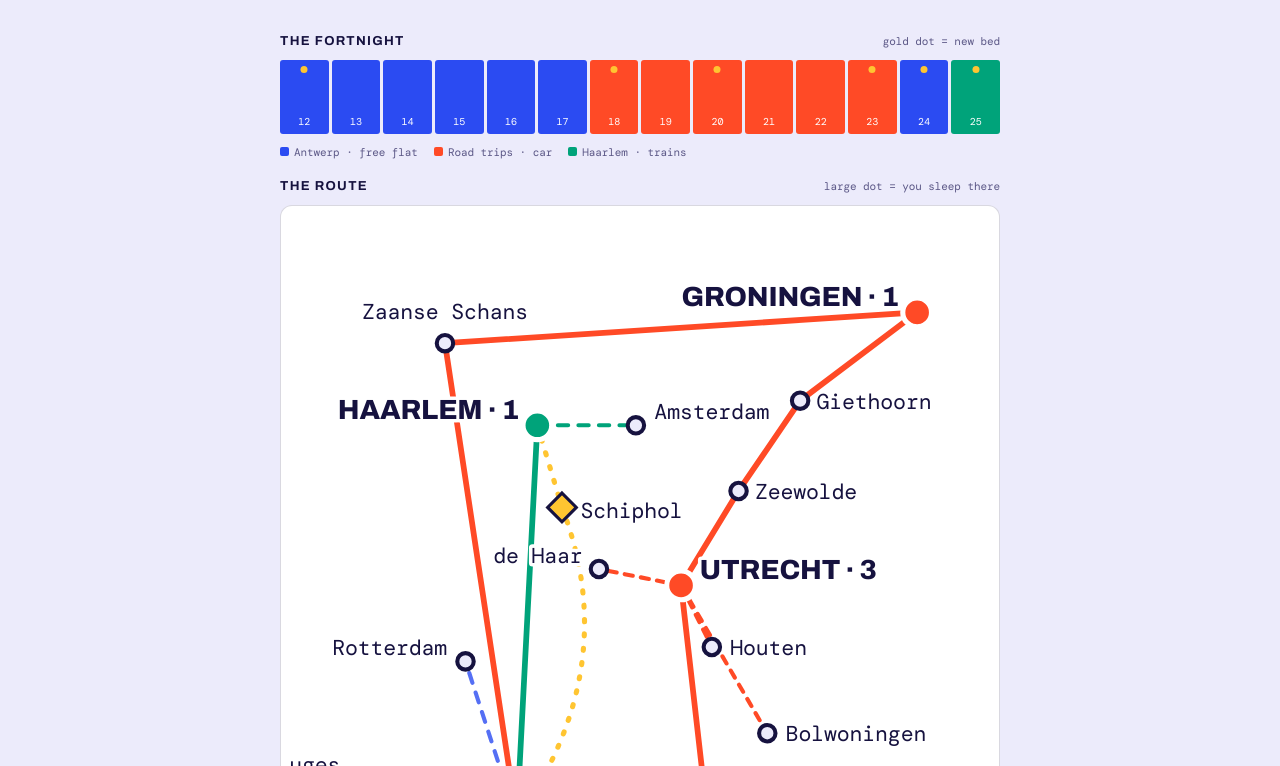
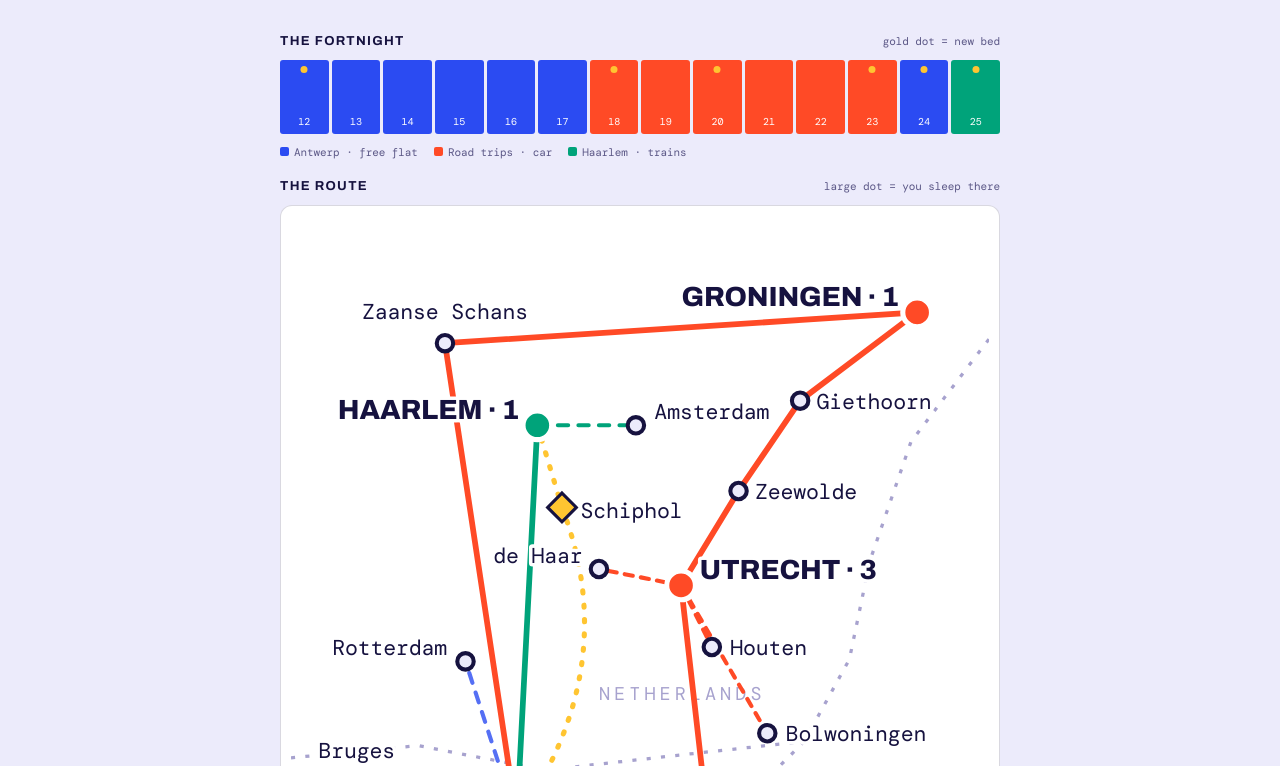
Before and after one commit to Pacoeffsg/benelux, a plain HTML site: page index.html in a window 1280 px wide. Shown: the part 186-952 px from the top of the page. Drawn offline with nearby package versions, Linux system fonts and the light colour scheme.

Commit message:
Add files via upload

```diff
--- a/index.html
+++ b/index.html
@@ -61,6 +61,8 @@ h1 em{font-style:normal;color:var(--vermilion)}
 .map .stop circle{fill:var(--paper);stroke:var(--ink);stroke-width:2}
 .map .bed circle{stroke:#fff;stroke-width:2.5}
 .map .lbl text{font-family:var(--mono);font-size:10.5px;fill:var(--ink);paint-order:stroke;stroke:var(--card);stroke-width:3.5px;stroke-linejoin:round}
+.map .ctry text{font-family:var(--mono);font-size:9px;letter-spacing:.22em;fill:#A7A2CE;
+  paint-order:stroke;stroke:var(--card);stroke-width:3px;stroke-linejoin:round}
 .map .lbl text.big{font-family:var(--display);font-weight:800;font-size:13.5px}
 .legend{display:flex;flex-wrap:wrap;gap:12px 16px;font-family:var(--mono);font-size:11px;color:var(--dim);margin:0 0 40px}
 .block{margin:52px 0 0}
@@ -185,7 +187,18 @@ details[open] .chev{transform:rotate(90deg)}
 
   <div class="strip-label"><h2>The route</h2><span>large dot = you sleep there</span></div>
   <figure class="map">
-  <svg viewBox="0 0 340 450" role="img" aria-label="Schematic route map. Antwerp is the base, with dashed train day trips to Rotterdam, Ghent, and a combined Bruges and Brussels loop. A red car route runs south to the Bruder Klaus chapel, Trier and two nights in Metz, with a day loop out to the Saar, then north to Utrecht, with spurs to Kasteel de Haar, Houten and the Bolwoningen. From Utrecht the car continues to Zeewolde, Giethoorn, Groningen and Zaanse Schans before returning to Antwerp. A green train line runs Antwerp to Haarlem, with Amsterdam fifteen minutes away.">
+  <svg viewBox="0 0 340 468" role="img" aria-label="Schematic route map. Antwerp is the base, with dashed train day trips to Rotterdam, Ghent, and a combined Bruges and Brussels loop. A red car route runs south to the Bruder Klaus chapel, Trier and two nights in Metz, with a day loop out to the Saar, then north to Utrecht, with spurs to Kasteel de Haar, Houten and the Bolwoningen. From Utrecht the car continues to Zeewolde, Giethoorn, Groningen and Zaanse Schans before returning to Antwerp. A green train line runs Antwerp to Haarlem, with Amsterdam fifteen minutes away.">
+    <g class="border" fill="none" stroke="#A7A2CE" stroke-width="1.6" stroke-dasharray="2 5" stroke-linejoin="round">
+      <path d="M0 262 L62 256 L124 268 L186 261 L250 254 L272 214 L282 166 L302 108 L340 58"/>
+      <path d="M250 254 L216 288 L192 320 L170 358 L138 392 L96 414 L40 430"/>
+      <path d="M192 320 L214 366 L240 412 L264 468"/>
+    </g>
+    <g class="ctry">
+      <text x="150" y="234">NETHERLANDS</text>
+      <text x="66" y="372">BELGIUM</text>
+      <text x="298" y="298" text-anchor="end">GERMANY</text>
+      <text x="168" y="452" text-anchor="end">FRANCE</text>
+    </g>
     <g fill="none" stroke-linecap="round" stroke-linejoin="round">
       <!-- flights -->
       <path d="M132 140 Q162 218 110 292" stroke="#FFC531" stroke-width="2.5" stroke-dasharray="1 6"/>
@@ -230,8 +243,8 @@ details[open] .chev{transform:rotate(90deg)}
       <text x="241" y="254">Bolwoningen</text>
       <text x="76" y="212" text-anchor="end">Rotterdam</text>
       <text x="119" y="296" class="big">ANTWERP · 7</text>
-      <text x="24" y="269" text-anchor="end">Bruges</text>
-      <text x="34" y="326" text-anchor="end">Ghent</text>
+      <text x="32" y="262" text-anchor="middle">Bruges</text>
+      <text x="42" y="341" text-anchor="middle">Ghent</text>
       <text x="112" y="359" text-anchor="middle">Brussels</text>
       <text x="248" y="341">Bruder Klaus</text>
       <text x="292" y="411">Saar loop</text>
@@ -245,7 +258,7 @@ details[open] .chev{transform:rotate(90deg)}
     <span><i style="background:#2B4BF2"></i>Trains from Antwerp</span>
     <span><i style="background:#FF4A26"></i>Car</span>
     <span><i style="background:#00A37A"></i>Trains</span>
-    <span>Dashed = out and back same day.</span><span>Big dot + number = nights slept there.</span>
+    <span>Dashed = out and back same day.</span><span>Big dot + number = nights slept there.</span><span>Grey dashes = country borders, indicative only.</span>
   </div>
 
   <div class="strip-label"><h2>How to read a day</h2><span>markers, not jargon</span></div>
```
